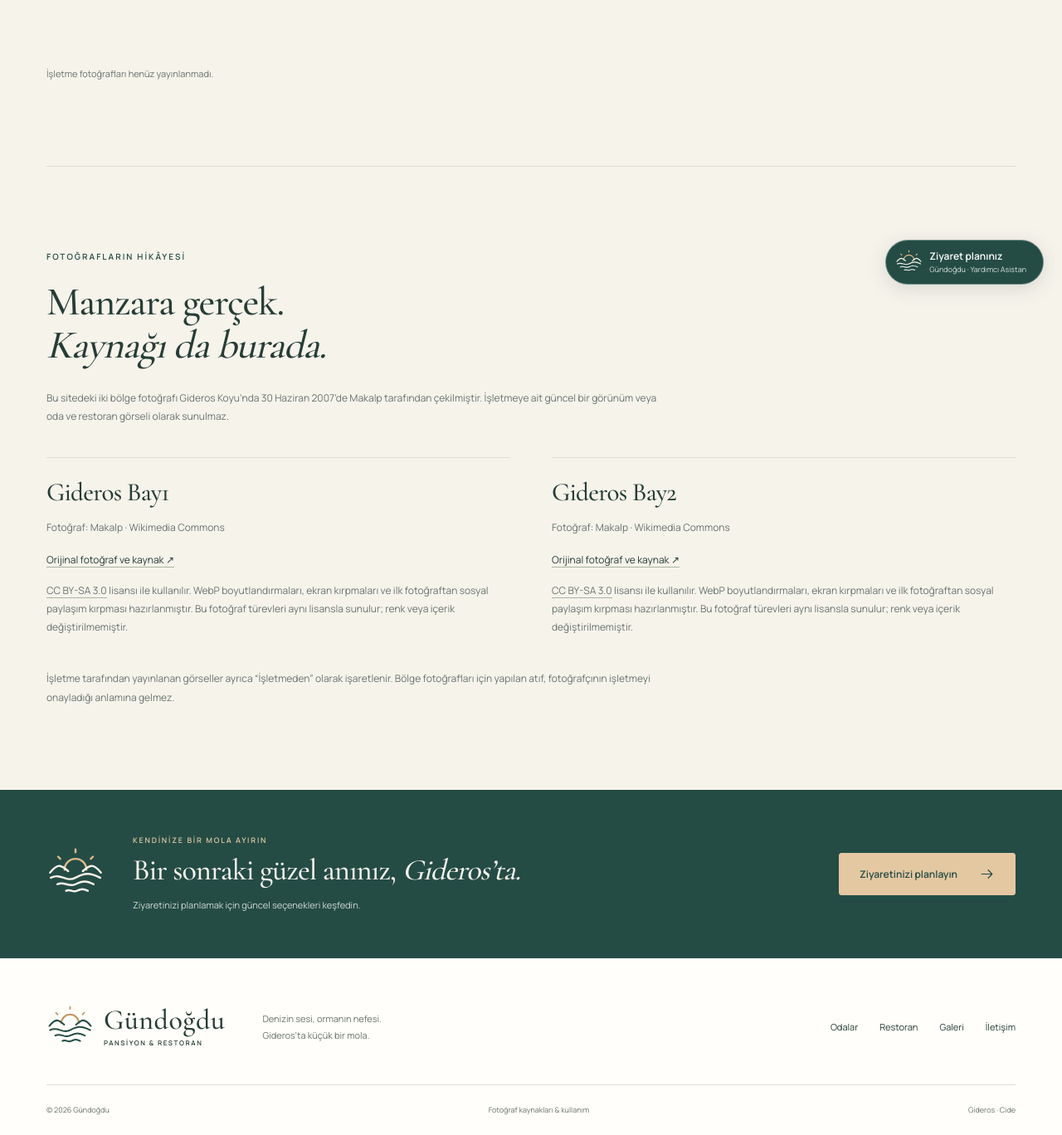
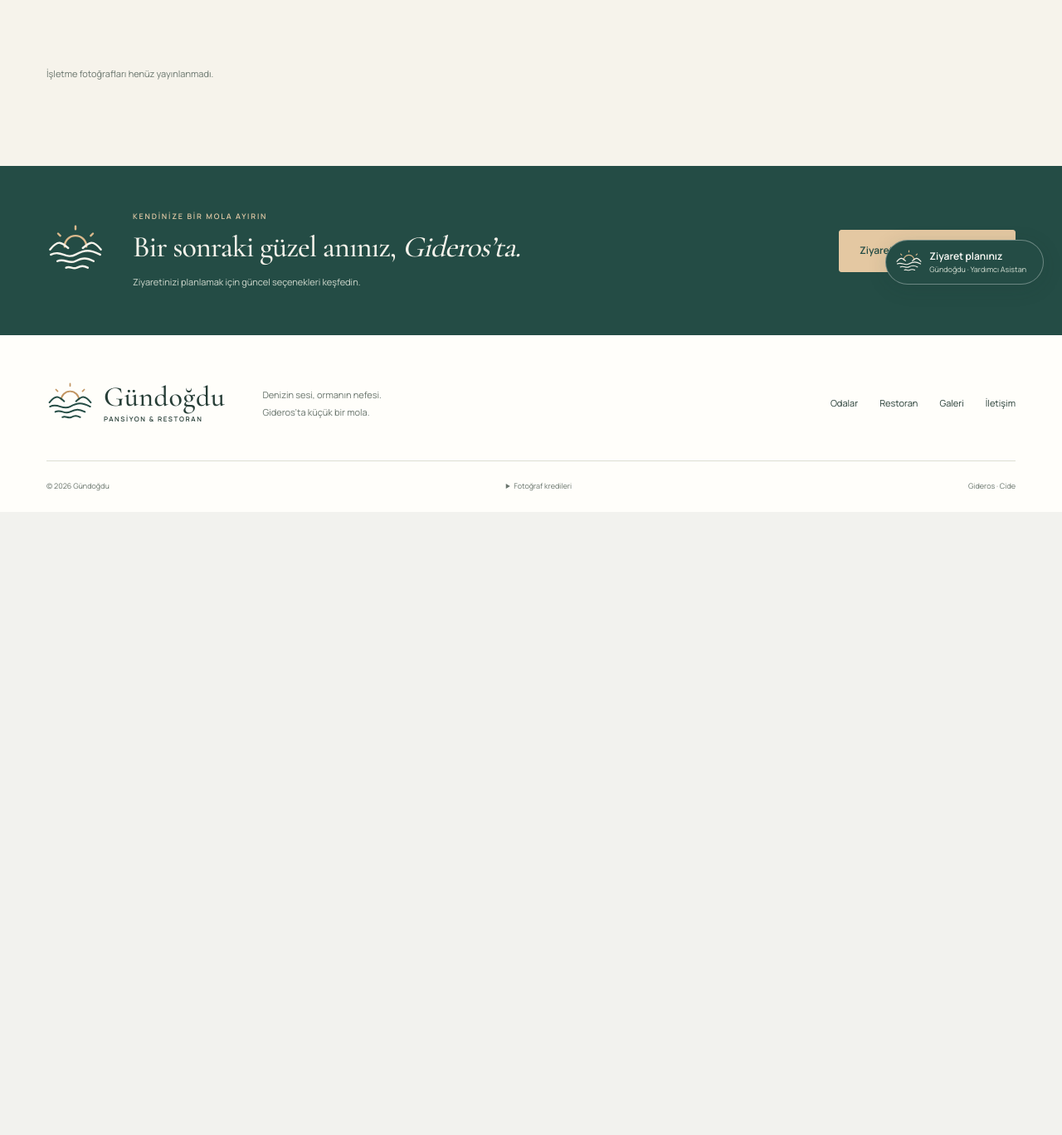
Before and after one commit to raistlinmajere1981-del/gundogdupansiyon, a PHP site: page /galeri/index.php in a window 1280 px wide. Shown: the part 435-1803 px from the top of the page at 83% size. After the commit the page ends 1052 px from the top, so only its background shows below. Run offline with PHP 8.4, Linux system fonts and the light colour scheme.

Commit message:
refactor(gundogdu): keep photo attribution compact in site footer

```diff
--- a/assets/css/site.css
+++ b/assets/css/site.css
@@ -265,13 +265,12 @@ em{font-weight:inherit;color:inherit}
 .gallery-tabs{display:flex;flex-wrap:wrap;gap:12px;margin-bottom:35px}
 .chip{font-size:11px;padding:10px 22px;border:1px solid #c0cabd;border-radius:30px;background:transparent}
 .chip.is-active{background:var(--green);color:var(--paper);border-color:var(--green)}
-.photo-sources{border-top:1px solid var(--line)}
-.photo-sources>p:not(.eyebrow){max-width:750px;font-size:12px;color:var(--muted);margin-top:26px}
-.source-grid{display:grid;grid-template-columns:1fr 1fr;gap:50px;margin-top:38px}
-.source-grid article{border-top:1px solid var(--line);padding-top:25px}
-.source-grid p,.source-grid a{font-size:12px}
-.source-grid p{color:var(--muted);margin-block:14px}
-.source-grid a{border-bottom:1px solid #a9b5a2}
+/* Photo attribution remains accessible without occupying the gallery's content area. */
+.photo-attributions{font-size:inherit;max-width:min(460px,100%);position:relative}
+.photo-attributions summary{cursor:pointer;list-style:revert;color:inherit}
+.photo-attributions summary:focus-visible{outline:2px solid var(--green);outline-offset:3px}
+.photo-attributions__details{font-size:10px;line-height:1.7;margin-top:12px;color:var(--muted)}
+.photo-attributions__details a{text-decoration:underline;text-underline-offset:3px}
 .contact-page-intro+.contact-section{padding-top:55px}
 .error-page{min-height:60vh}
 .error-page p{margin-block:24px}
@@ -332,7 +331,7 @@ em{font-weight:inherit;color:inherit}
  .planning-note{padding:22px;gap:20px}.planning-note>.icon{width:28px;height:28px;align-self:flex-start}.planning-note>div{min-width:0;flex-basis:calc(100% - 50px)}.planning-note h3{font-size:27px}.planning-note p{font-size:11px}.planning-note>.button{margin-left:0}
  .menu-placeholder{display:block;padding:28px}.menu-placeholder>.icon{width:60px;height:60px;margin-bottom:25px}.menu-placeholder p{font-size:12px}
  .menu-item{gap:12px;flex-wrap:wrap}.menu-item>img{width:55px;height:55px}.menu-item h4{font-size:13px}.menu-price{font-size:12px}.table-grid,.news-grid{grid-template-columns:1fr}
- .gallery-intro,.contact-page-intro{padding-block:45px 36px}.gallery-intro h1,.contact-page-intro h1{font-size:49px}.gallery-intro .lede,.contact-page-intro .lede{font-size:13px}.source-grid{grid-template-columns:1fr;gap:25px}
+ .gallery-intro,.contact-page-intro{padding-block:45px 36px}.gallery-intro h1,.contact-page-intro h1{font-size:49px}.gallery-intro .lede,.contact-page-intro .lede{font-size:13px}
  .lightbox{padding:48px 15px 18px;max-width:96vw}.lightbox img{height:auto;max-height:65dvh}.lightbox figcaption{font-size:10px}.chip{padding:9px 17px;font-size:10px}
 }
 @media(max-width:350px){.header-inner{padding-inline:15px;gap:10px}.brand-copy strong{font-size:25px}.brand-copy small{font-size:5.5px}.brand>img{width:35px}.header-booking{padding-inline:9px;font-size:9px}.hero h1{font-size:53px}.hero-content>p:not(.eyebrow){font-size:11px}.slow-strip>.shell{gap:20px}.footer-main>nav{gap:20px}h2,.intro-section h2,.restaurant-copy h2{font-size:35px}}
--- a/galeri/index.php
+++ b/galeri/index.php
@@ -1,9 +1,8 @@
 <?php
 declare(strict_types=1);
 require dirname(__DIR__) . '/inc/site.php';
-page_top('galeri', 'Fotoğraf Defteri', 'Gideros Koyu’ndan gerçek manzaralar ve işletmemizin yayınladığı fotoğraflar. Fotoğraf kaynakları ve kullanım bilgileri.');
+page_top('galeri', 'Fotoğraf Defteri', 'Gideros Koyu’ndan ilham alan Gündoğdu fotoğraf galerisi.');
 ?>
 <section class="gallery-intro shell"><p class="eyebrow">GÜNDOĞDU FOTOĞRAF DEFTERİ</p><h1>Biraz yeşil.<br>Biraz mavi. <em>Biraz huzur.</em></h1><p class="lede">Gideros’a küçük bir pencere açın.</p></section>
 <?php gallery_section(true); ?>
-<section class="section shell photo-sources" id="kaynaklar"><p class="eyebrow">FOTOĞRAFLARIN HİKÂYESİ</p><h2>Manzara gerçek.<br><em>Kaynağı da burada.</em></h2><p>Bu sitedeki iki bölge fotoğrafı Gideros Koyu’nda 30 Haziran 2007’de Makalp tarafından çekilmiştir. İşletmeye ait güncel bir görünüm veya oda ve restoran görseli olarak sunulmaz.</p><div class="source-grid"><?php foreach (scenic_gallery() as $i=>$photo): ?><article><h3>Gideros Bay<?= $i+1 ?></h3><p>Fotoğraf: Makalp · Wikimedia Commons</p><a href="<?= esc($photo['source']) ?>" target="_blank" rel="noopener">Orijinal fotoğraf ve kaynak ↗</a><p><a href="https://creativecommons.org/licenses/by-sa/3.0/" target="_blank" rel="license noopener">CC BY-SA 3.0</a> lisansı ile kullanılır. WebP boyutlandırmaları, ekran kırpmaları ve ilk fotoğraftan sosyal paylaşım kırpması hazırlanmıştır. Bu fotoğraf türevleri aynı lisansla sunulur; renk veya içerik değiştirilmemiştir.</p></article><?php endforeach; ?></div><p>İşletme tarafından yayınlanan görseller ayrıca “İşletmeden” olarak işaretlenir. Bölge fotoğrafları için yapılan atıf, fotoğrafçının işletmeyi onayladığı anlamına gelmez.</p></section>
 <?php reservation_section(); page_bottom(); ?>
--- a/inc/site.php
+++ b/inc/site.php
@@ -68,7 +68,7 @@ function photo(int $number, string $class = '', bool $priority = false, string $
     ?><img class="<?= esc($class) ?>" src="/assets/img/gideros-<?= $number ?>-<?= $largest ?>.webp" srcset="/assets/img/gideros-<?= $number ?>-720.webp 720w, /assets/img/gideros-<?= $number ?>-<?= $largest ?>.webp <?= $largest ?>w" sizes="<?= $class === 'hero-photo' ? '100vw' : '(max-width: 760px) 100vw, 55vw' ?>" width="<?= $largest ?>" height="<?= $number === 1 ? 1228 : 941 ?>" alt="<?= esc(site_text($alt)) ?>" <?= $priority ? 'fetchpriority="high"' : 'loading="lazy"' ?> decoding="async"><?php
 }
 function photo_credit(): void { ?>
-<a class="photo-credit" href="/galeri/#kaynaklar">Gideros Koyu · Makalp / CC BY-SA 3.0 <?= icon('arrow') ?></a>
+<a class="photo-credit" href="#foto-atiflari">Gideros Koyu · Makalp / CC BY-SA 3.0 <?= icon('arrow') ?></a>
 <?php }
 function subhero(string $eyebrow, string $title, string $text, int $number = 2): void { ?>
 <section class="subhero"><div class="shell"><p class="eyebrow"><?= esc($eyebrow) ?></p><h1><?= $title ?></h1><p class="lede"><?= esc($text) ?></p></div><figure><?php photo($number, '', true); ?><figcaption>Gideros Koyu · Bölge fotoğrafı</figcaption></figure></section>
@@ -114,7 +114,12 @@ function page_bottom(): void {
     if (can_reserve('rooms')) $widget['publicSurfaces'][]='accommodation';
     if (can_reserve('tables')) $widget['publicSurfaces'][]='food_service';
     if ($c['map']) $widget['publicSurfaces'][]='directions';
-    ?></main><footer class="site-footer"><div class="shell footer-main"><a class="brand" href="/"><img src="/assets/brand/mark.svg" width="57" height="52" alt=""><span class="brand-copy"><strong>Gündoğdu</strong><small>PANSİYON &amp; RESTORAN</small></span></a><p>Denizin sesi, ormanın nefesi.<br>Gideros’ta küçük bir mola.</p><nav aria-label="Alt gezinme"><?php nav_links(''); ?></nav></div><div class="shell footer-bottom"><small>© <?= date('Y') ?> <?= esc(brand_name()) ?></small><a href="/galeri/#kaynaklar">Fotoğraf kaynakları &amp; kullanım</a><span>Gideros · Cide</span></div></footer>
+    ?></main><footer class="site-footer"><div class="shell footer-main"><a class="brand" href="/"><img src="/assets/brand/mark.svg" width="57" height="52" alt=""><span class="brand-copy"><strong>Gündoğdu</strong><small>PANSİYON &amp; RESTORAN</small></span></a><p>Denizin sesi, ormanın nefesi.<br>Gideros’ta küçük bir mola.</p><nav aria-label="Alt gezinme"><?php nav_links(''); ?></nav></div><div class="shell footer-bottom"><small>© <?= date('Y') ?> <?= esc(brand_name()) ?></small><details class="photo-attributions" id="foto-atiflari"><summary>Fotoğraf kredileri</summary><div class="photo-attributions__details">
+Gideros Koyu arşiv fotoğrafları: Makalp ·
+<?php foreach (scenic_gallery() as $i=>$photo): ?><a href="<?= esc($photo['source']) ?>" target="_blank" rel="noopener">Gideros Bay<?= $i+1 ?></a><?= $i === 0 ? ' · ' : '' ?><?php endforeach; ?>
+· <a href="https://creativecommons.org/licenses/by-sa/3.0/" target="_blank" rel="license noopener">CC BY-SA 3.0</a>.
+WebP boyutlandırması, ekran ve sosyal paylaşım kırpması yapıldı; türevler aynı lisansla sunulur.
+</div></details><span>Gideros · Cide</span></div></footer>
 <dialog class="lightbox" aria-label="Fotoğraf görüntüleyici"><button class="lightbox-close" type="button" aria-label="Fotoğrafı kapat"><?= icon('close') ?></button><figure><img alt=""><figcaption></figcaption></figure><div class="lightbox-nav"><button type="button" data-photo-prev aria-label="Önceki fotoğraf">←</button><span data-photo-count></span><button type="button" data-photo-next aria-label="Sonraki fotoğraf">→</button></div></dialog>
 <template id="public-icons"><?php foreach (['bed','plate','arrow','plus','phone','mail','pin'] as $name): ?><span data-icon="<?= esc($name) ?>"><?= icon($name) ?></span><?php endforeach; ?></template>
 <script type="application/json" id="widget-config"><?= json_html($widget) ?></script>
```
Also changed, not shown: docs/DELIVERY.md (+1 -1 lines), docs/SOURCES.md (+2 -2 lines), scripts/check-browser.mjs (+9 -0 lines), README.md.
